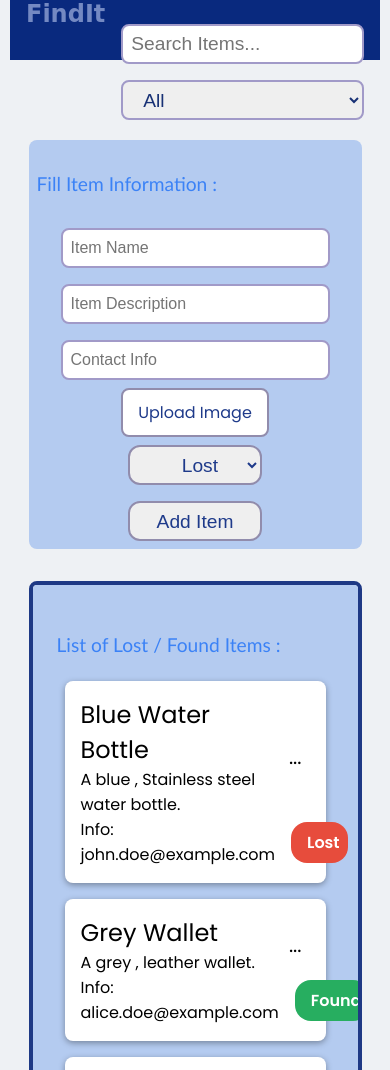
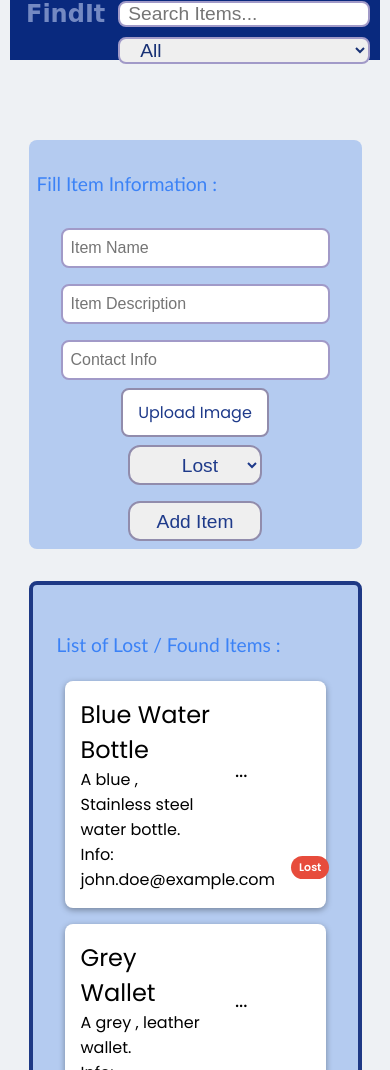
Before and after one commit to Farheen-Mulla/lost-and-found-app, a plain HTML site: page index.html in a window 390 px wide. Shown: the top 1070 px of the page. Drawn offline with Linux system fonts and the light colour scheme.

Commit message:
Fix mobile responsiveness : spacing and alignment

```diff
--- a/style.css
+++ b/style.css
@@ -323,13 +323,31 @@ form select , button , input{
     height: auto;
   }
 
-  .searchItem {
-    margin-left: 0;
-    padding: 1rem;
+
+  .searchItem{
+    display: flex;
+    flex-direction: column;
+    align-items: stretch;
+    gap: 5px;
+    width: 100%;
+    margin-left: 3px;
+    padding: 0 10px;
+    box-sizing: border-box;
   }
 
-  .searchItem input {
+  .searchItem input , .searchItem select{
     width: 100%;
+    margin: 1px 0;
+    box-sizing:border-box ;
+  }
+  .item-card{
+    padding-right: 70px;
+  }
+  .Lost-status , .Found-status{
+    font-size: 11px;
+    padding: 3px 8px;
+    top: 10px;
+    right: 10px;
   }
 }
 
```
